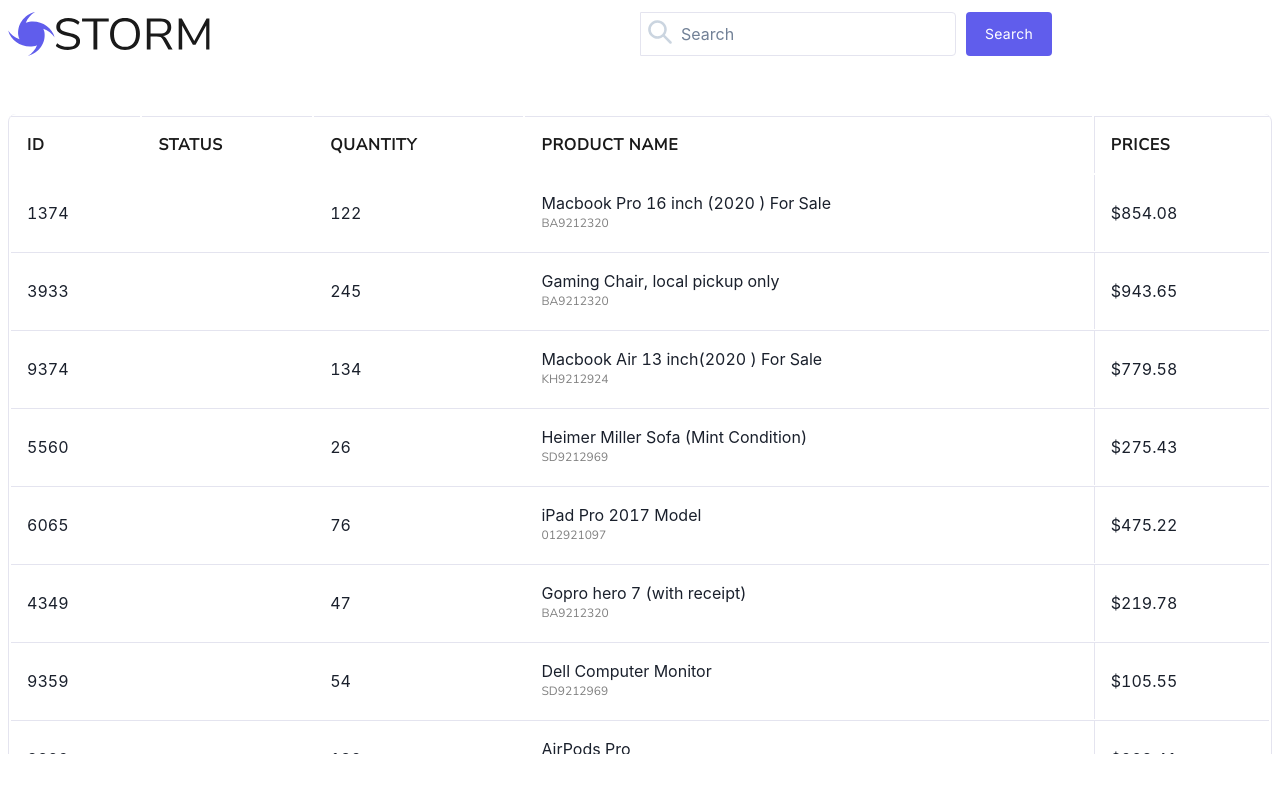
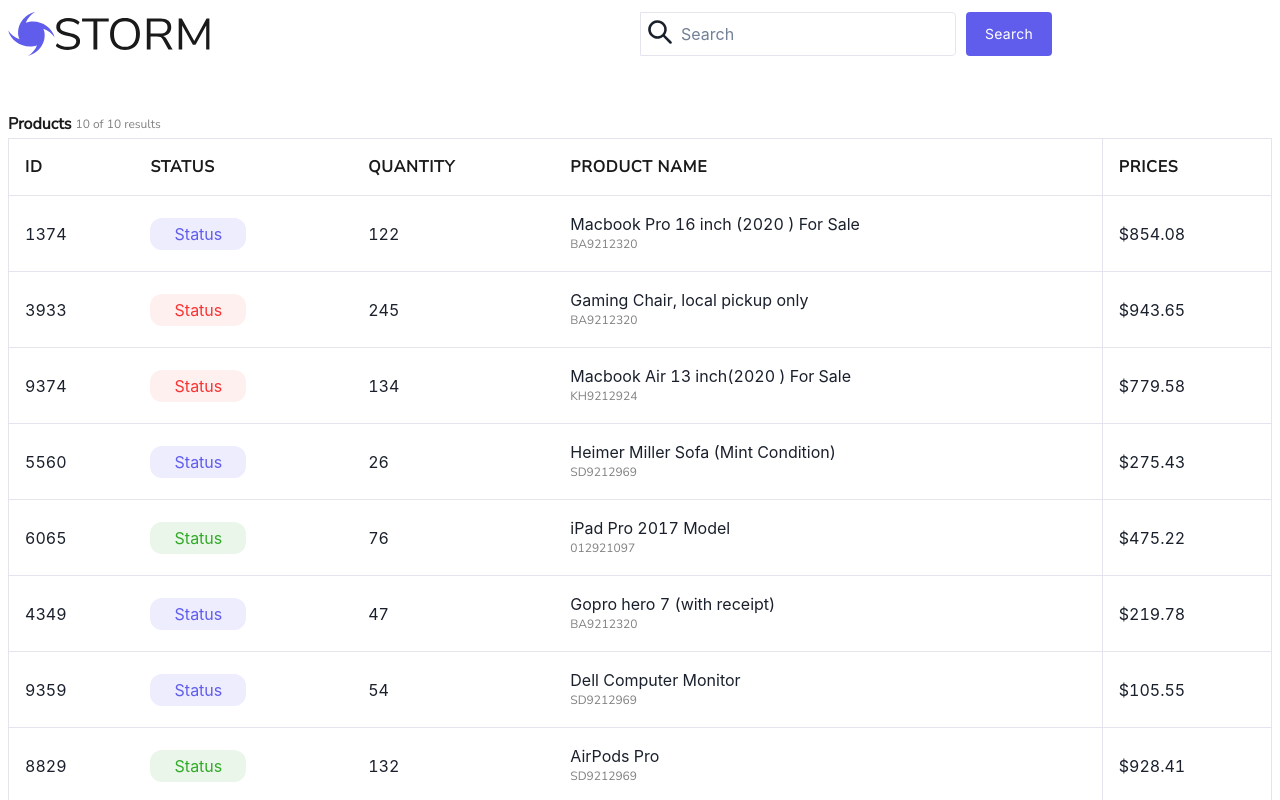
Before and after one commit to rickyforr/products-take-home, a Next.js app: page / in a window 1280 px wide. Built offline with nearby package versions, Linux system fonts and the light colour scheme.

Commit message:
add more documentation

```diff
--- a/components/Header/Header.tsx
+++ b/components/Header/Header.tsx
@@ -1,6 +1,8 @@
-import { Box, Flex } from "@chakra-ui/react";
+import { Flex } from "@chakra-ui/react";
 import Image from "next/image";
 import { Search } from "./Search/Search";
+import { appImages } from "@/system/constants";
+import styles from "../../styles/Header.module.css";
 
 type Props = {
   onGetProducts: (searchParam?: string) => void;
@@ -15,20 +17,20 @@
   return (
     <Flex paddingTop={1} flexWrap="wrap">
       <Flex flex={1}>
-        <Box display="flex" minW="200px" mb={2} >
+        <Flex className={styles.logoContainer} mb={2} >
           <Image
-            src="/storm_logo_icon.svg"
-            alt="Logo_Icon"
+            src={appImages.logo.imageUrl}
+            alt={appImages.logo.altText}
             width={46.631}
             height={43.995}
           />
           <Image
-            src="/storm_logo_text.svg"
-            alt="Logo_Text"
+            src={appImages.logoText.imageUrl}
+            alt={appImages.logoText.altText}
             width={154.942}
             height={31.834}
           />
-        </Box>
+        </Flex>
       </Flex>
       <Flex flex={1}>
         <Search onGetProducts={onGetProducts} />
--- a/components/Header/Search/Search.tsx
+++ b/components/Header/Search/Search.tsx
@@ -25,7 +25,7 @@
     <Flex>
       <InputGroup>
         <InputLeftElement pointerEvents="none">
-          <SearchIcon color="gray.300" h="24px" w="24px" />
+          <SearchIcon h="24px" w="24px" />
         </InputLeftElement>
         <Input
           className={styles.searchInput}
--- a/components/ProductModal/ProductModal.tsx
+++ b/components/ProductModal/ProductModal.tsx
@@ -12,6 +12,8 @@
   Text,
 } from "@chakra-ui/react";
 import styles from "../../styles/ProductModal.module.css";
+import { FaImage } from "react-icons/fa6";
+import { uiText } from "@/system/constants";
 
 type Props = {
   product: Product;
@@ -19,23 +21,45 @@
   onClose: () => void;
 };
 
+/**
+ * Displays a modal with the product details.
+ * @param props.product - The product to display.
+ * @param props.isOpen - Whether the modal is open or not.
+ * @param props.onClose - Function to close the modal.
+ */
 export const ProductModal = ({ product, isOpen, onClose }: Props) => {
   return (
-    <Modal isOpen={isOpen} onClose={onClose}>
+    <Modal isOpen={isOpen} onClose={onClose} size={{ sm: "full", md: "2xl" }}>
       <ModalOverlay />
-      <ModalContent>
-        <ModalHeader className={styles.productsModalTitle}>{product.product}</ModalHeader>
+      <ModalContent
+        padding="40px"
+        margin={{ base: "0px", md: "auto" }}
+        height={{ base: "100vh", md: "80%" }}
+      >
+        <ModalHeader className={styles.productsModalTitle}>
+          {product.product}
+        </ModalHeader>
         <ModalCloseButton />
-        <ModalBody>
-          <Flex>
+        <ModalBody
+          display="flex"
+          flexDir={{ base: "column", md: "row" }}
+          alignItems={{ base: "center", md: "flex-start" }}
+        >
+          <Flex padding="1rem">
+            <FaImage style={{ fontSize: "200px" }} />
+          </Flex>
+          <Flex padding="1rem" flexDir="column">
             <Text>Serial number: {product.serial}</Text>
             <Text>Quantity: {product.quantity}</Text>
             <Text>Total: ${product.total}</Text>
           </Flex>
         </ModalBody>
         <ModalFooter>
-          <Button colorScheme="blue" mr={3} onClick={onClose}>
-            Close
+          <Button
+            onClick={onClose}
+            width={{ base: "100%", md: "200px" }}
+          >
+            {uiText.closeButtonText}
           </Button>
         </ModalFooter>
       </ModalContent>
--- a/components/ProductsTable/ProductsTable.tsx
+++ b/components/ProductsTable/ProductsTable.tsx
@@ -2,29 +2,33 @@
 import {
   Flex,
   Table,
-  Text,
   TableContainer,
   Tbody,
-  Td,
   Th,
   Thead,
   Tr,
   useDisclosure,
+  Text,
 } from "@chakra-ui/react";
 import styles from "../../styles/ProductsTable.module.css";
 import { ProductModal } from "../ProductModal/ProductModal";
 import { useState } from "react";
 import {
-  RESPONSIVE_PRODUCT_CELL,
   TABLE_COLUMN_TITLES,
   uiText,
 } from "@/system/constants";
+import { ProductsTableRow } from "./ProductsTableRow";
 
 type Props = {
   products: Product[];
   requestState: { pending: boolean; error: boolean; success: boolean };
 };
 
+/**
+ * Renders a table with product information.
+ * @param props.products - The products to display.
+ * @param props.requestState - The state of the request to get the products.
+ */
 export const ProductsTable = ({ products, requestState }: Props) => {
   const [selectedProduct, setSelectedProduct] = useState<Product | null>(null);
   const { isOpen, onClose, onOpen } = useDisclosure();
@@ -35,7 +39,7 @@
   };
 
   return (
-    <Flex className={styles.productsTableContainer}>
+    <Flex className={styles.productsTableContainer} flexDir="column">
       {selectedProduct && (
         <ProductModal
           product={selectedProduct}
@@ -43,15 +47,22 @@
           onClose={onClose}
         />
       )}
-      <TableContainer w="100%" h="80vh" overflowY="auto">
+      <Flex className={styles.productsTableBoldText}>
+        {uiText.productsTableTitle}
+        <Text className={styles.secondaryText} ml={1}>
+          {uiText.resultsAmountText(products.length, products.length)}
+        </Text>
+      </Flex>
+      <TableContainer w="100%" h="100%" mt={1} overflowY="auto">
         {requestState.pending && <Text>{uiText.loadingMessage}</Text>}
-        {requestState.error && <Text>{uiText.productsErrorMessage}</Text>}
+        {requestState.error && <Text p={2}>{uiText.productsErrorMessage}</Text>}
         {requestState.success && (
-          <Table variant="unstyled" className={styles.productsTable}>
+          <Table className={styles.productsTable} variant="unstyled" >
             <Thead>
               <Tr>
-                {TABLE_COLUMN_TITLES.map((title) => (
+                {TABLE_COLUMN_TITLES.map((title, index) => (
                   <Th
+                    key={`products-table-title-${index}`}
                     display={{
                       base: title === "Product name" ? "table-cell" : "none",
                       md: "table-cell",
@@ -65,33 +76,16 @@
             <Tbody>
               {products.length === 0 && (
                 <Tr>
-                  <Text>{uiText.noProductsMessage}</Text>
+                  <Text p={2}>{uiText.noProductsMessage}</Text>
                 </Tr>
               )}
-              {products.map((product) => (
-                <Tr onClick={() => handleRowClick(product)}>
-                  <Td display={RESPONSIVE_PRODUCT_CELL}>{product.id}</Td>
-                  <Td display={RESPONSIVE_PRODUCT_CELL}></Td>
-                  <Td display={RESPONSIVE_PRODUCT_CELL}>{product.quantity}</Td>
-                  <Td>
-                    <Text>{product.product}</Text>
-                    <Flex>
-                      <Text className={styles.secondaryText} marginRight={1}>
-                        {product.serial}
-                      </Text>
-                      <Text
-                        display={{
-                          base: "table-cell",
-                          md: "none",
-                        }}
-                        className={styles.secondaryText}
-                      >
-                        {uiText.quantityPrefix}{product.quantity}
-                      </Text>
-                    </Flex>
-                  </Td>
-                  <Td display={RESPONSIVE_PRODUCT_CELL}>${product.total}</Td>
-                </Tr>
+              {products.map((product, index) => (
+                <ProductsTableRow
+                  key={`products-${index}`}
+                  product={product}
+                  index={index}
+                  onClick={handleRowClick}
+                />
               ))}
             </Tbody>
           </Table>
--- /dev/null
+++ b/components/ProductsTable/ProductsTableRow.tsx
@@ -0,0 +1,59 @@
+import { RESPONSIVE_PRODUCT_CELL, uiText } from "@/system/constants";
+import { Tr, Td, Flex, Text, Box } from "@chakra-ui/react";
+import styles from "../../styles/ProductsTable.module.css";
+import { Product } from "@/system/types";
+
+type Props = {
+  product: Product;
+  index: number;
+  onClick: (product: Product) => void;
+};
+
+/**
+ * Displays a row with the product details.
+ * @param props.product - The product to display.
+ * @param props.index - The index of the product in the table.
+ * @param props.onClick - Function to call when the row is clicked.
+ */
+export const ProductsTableRow = ({ product, index, onClick }: Props) => {
+
+  /** Status is displayed as an example and does not
+   * represent data being returned from the products api. */
+  const statusClasses = [
+    styles.statusOk,
+    styles.statusWarn,
+    styles.statusAlert,
+    styles.statusGood,
+  ];
+  const randomStatus =
+    statusClasses[Math.floor(Math.random() * statusClasses.length)];
+
+  return (
+    <Tr onClick={() => onClick(product)}>
+      <Td display={RESPONSIVE_PRODUCT_CELL}>{product.id}</Td>
+      <Td display={RESPONSIVE_PRODUCT_CELL}>
+        <Box className={`${styles.productStatus} ${randomStatus}`}>Status</Box>
+      </Td>
+      <Td display={RESPONSIVE_PRODUCT_CELL}>{product.quantity}</Td>
+      <Td>
+        <Text>{product.product}</Text>
+        <Flex>
+          <Text className={styles.secondaryText} marginRight={1}>
+            {product.serial}
+          </Text>
+          <Text
+            display={{
+              base: "table-cell",
+              md: "none",
+            }}
+            className={styles.secondaryText}
+          >
+            {uiText.quantityPrefix}
+            {product.quantity}
+          </Text>
+        </Flex>
+      </Td>
+      <Td display={RESPONSIVE_PRODUCT_CELL}>${product.total}</Td>
+    </Tr>
+  );
+};
--- /dev/null
+++ b/styles/Header.module.css
@@ -0,0 +1,3 @@
+.logoContainer {
+  min-width: 14rem;
+}
--- a/styles/ProductsTable.module.css
+++ b/styles/ProductsTable.module.css
@@ -11,7 +11,6 @@
   border-right: 1px solid var(--table-border-color);
   border-left: 1px solid var(--table-border-color);
   border-bottom: 1px solid var(--table-border-color);
-  border-collapse: separate;
 }
 
 .productsTable th {
@@ -63,3 +62,42 @@
   font-weight: 400;
   line-height: 20px;
 }
+
+.productsTableBoldText {
+  color: var(--text-primary);
+  font-family: var(--primary-font);
+  font-size: 16px;
+  font-style: normal;
+  font-weight: 700;
+  line-height: 20px;
+}
+
+.productStatus {
+  display: flex;
+  padding: 4px 24px;
+  justify-content: center;
+  align-items: center;
+  border-radius: 12px;
+  width: 6rem;
+  height: 2rem;
+}
+
+.statusOk {
+  color: #605dec;
+  background: #ededfe;
+}
+
+.statusGood {
+  color: #31AA27;
+  background: #EBF6EB;
+}
+
+.statusWarn {
+  color:#E99518;
+  background: #FFF4E4;
+}
+
+.statusAlert {
+  color: #F93232;
+  background: #FFF0F0;
+}
--- a/styles/globals.css
+++ b/styles/globals.css
@@ -18,6 +18,7 @@
   max-width: 100vw;
   overflow-x: hidden;
   height: 100%;
+  font-size: 16px;
 }
 
 div#__next {
--- a/system/constants.ts
+++ b/system/constants.ts
@@ -11,6 +11,23 @@
   md: "table-cell",
 };
 
+/**
+ * This object contains all the images used in the app rather than having it hardcoded.
+ */
+const appImages = {
+  logo: {
+    imageUrl: "/storm_logo_icon.svg",
+    altText: "Storm Logo",
+  },
+  logoText: {
+    imageUrl: "/storm_logo_text.svg",
+    altText: "Storm Logo Text",
+  },
+};
+
+/**
+ * This object contains all the text used in the app rather than having it hardcoded.
+ */
 const uiText = {
   noProductsMessage: "No products found",
   quantityPrefix: "Qty - ",
@@ -18,6 +35,10 @@
   loadingMessage: "Loading...",
   searchInputPlaceholder: "Search",
   searchButtonText: "Search",
-  }
+  closeButtonText: "Close",
+  productsTableTitle: "Products",
+  resultsAmountText: (results: number, totalItems: number) =>
+    `${results} of ${totalItems} results`,
+};
 
-  export { TABLE_COLUMN_TITLES, RESPONSIVE_PRODUCT_CELL, uiText };
+export { TABLE_COLUMN_TITLES, RESPONSIVE_PRODUCT_CELL, uiText, appImages };
```
Also changed, not shown: system/useProducts.ts (+8 -0 lines), 1 other file (tests, documents, lock files or other folders). Lines whose indentation alone changed are shown as unchanged.
